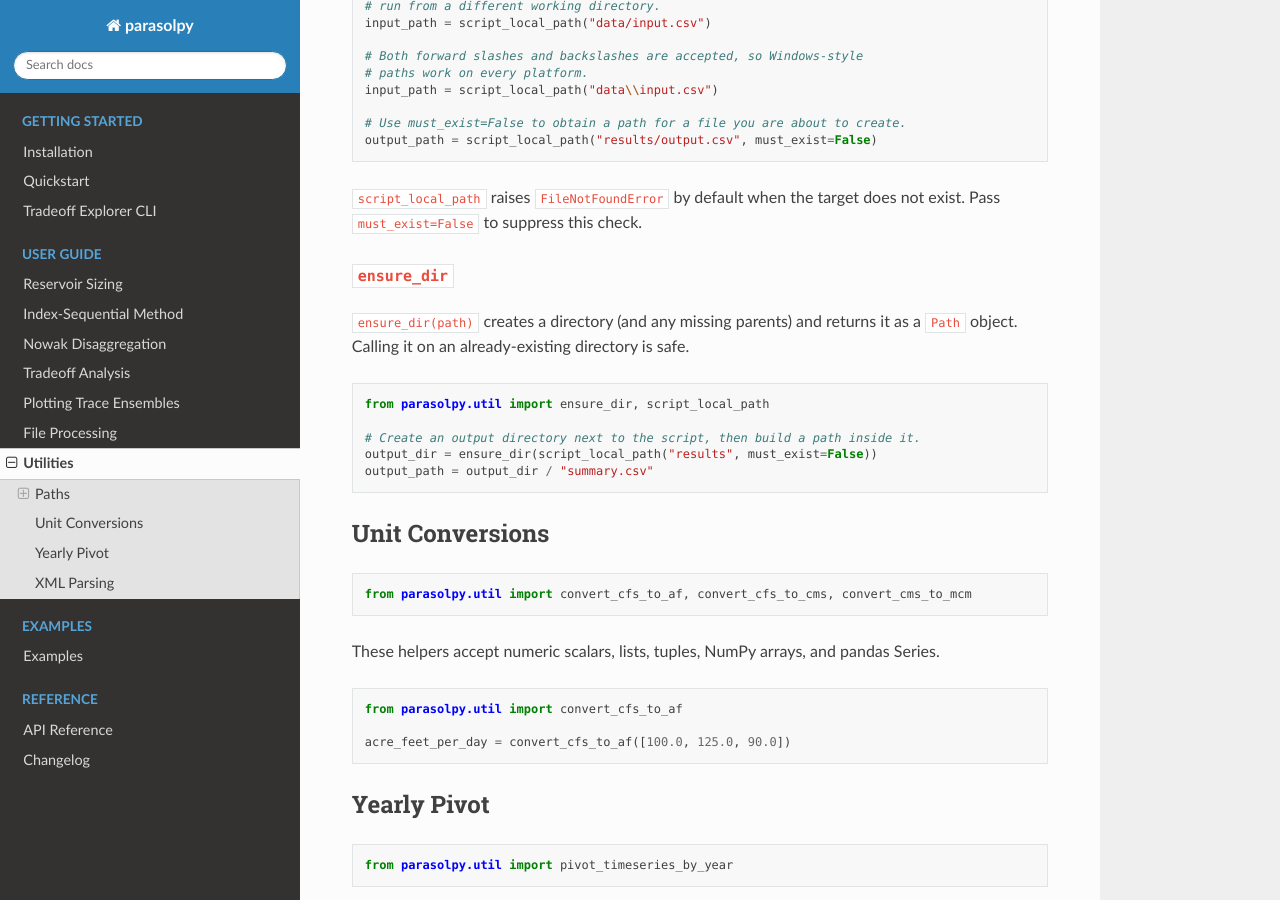
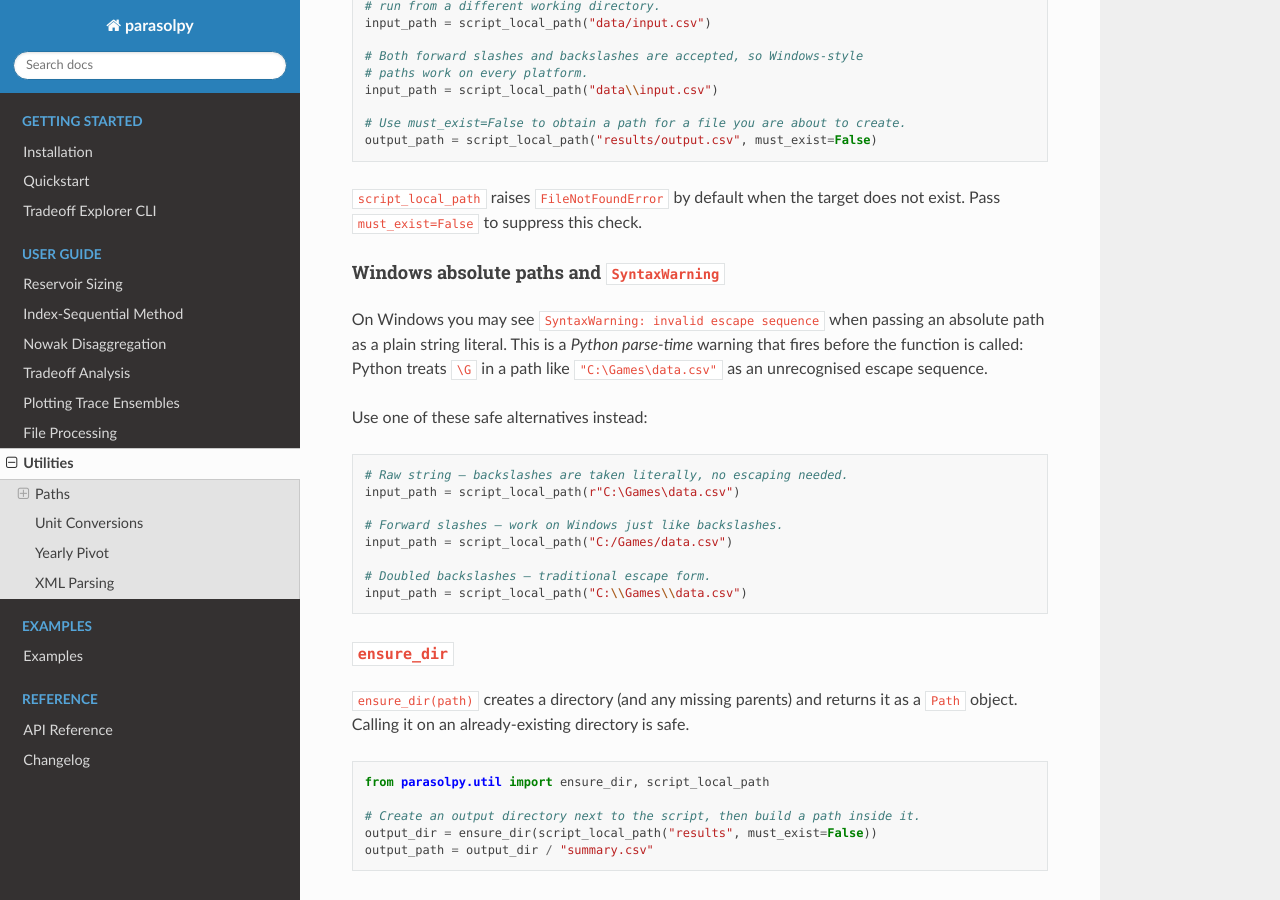
Before and after one commit to jrkasprzyk/parasolpy, a Sphinx documentation site: the page built from docs/user-guide/utilities.md, in a window 1280 px wide and 900 px high, scrolled down 585 px. Built offline with Sphinx 7.4.7 and the Read the Docs theme 3.1.0, drawn with Linux system fonts in a browser that asks for light colours.

Commit message:
docs: explain SyntaxWarning for Windows paths in script_local_path

````diff
--- a/docs/user-guide/utilities.md
+++ b/docs/user-guide/utilities.md
@@ -29,6 +29,26 @@ output_path = script_local_path("results/output.csv", must_exist=False)
 ```
 
 `script_local_path` raises `FileNotFoundError` by default when the target does not exist.  Pass `must_exist=False` to suppress this check.
+
+#### Windows absolute paths and `SyntaxWarning`
+
+On Windows you may see `SyntaxWarning: invalid escape sequence` when passing an
+absolute path as a plain string literal.  This is a *Python parse-time* warning
+that fires before the function is called: Python treats `\G` in a path like
+`"C:\Games\data.csv"` as an unrecognised escape sequence.
+
+Use one of these safe alternatives instead:
+
+```python
+# Raw string — backslashes are taken literally, no escaping needed.
+input_path = script_local_path(r"C:\Games\data.csv")
+
+# Forward slashes — work on Windows just like backslashes.
+input_path = script_local_path("C:/Games/data.csv")
+
+# Doubled backslashes — traditional escape form.
+input_path = script_local_path("C:\\Games\\data.csv")
+```
 
 ### `ensure_dir`
 
````
Also changed, not shown: CHANGELOG.md (+9 -0 lines), 1 other file.
